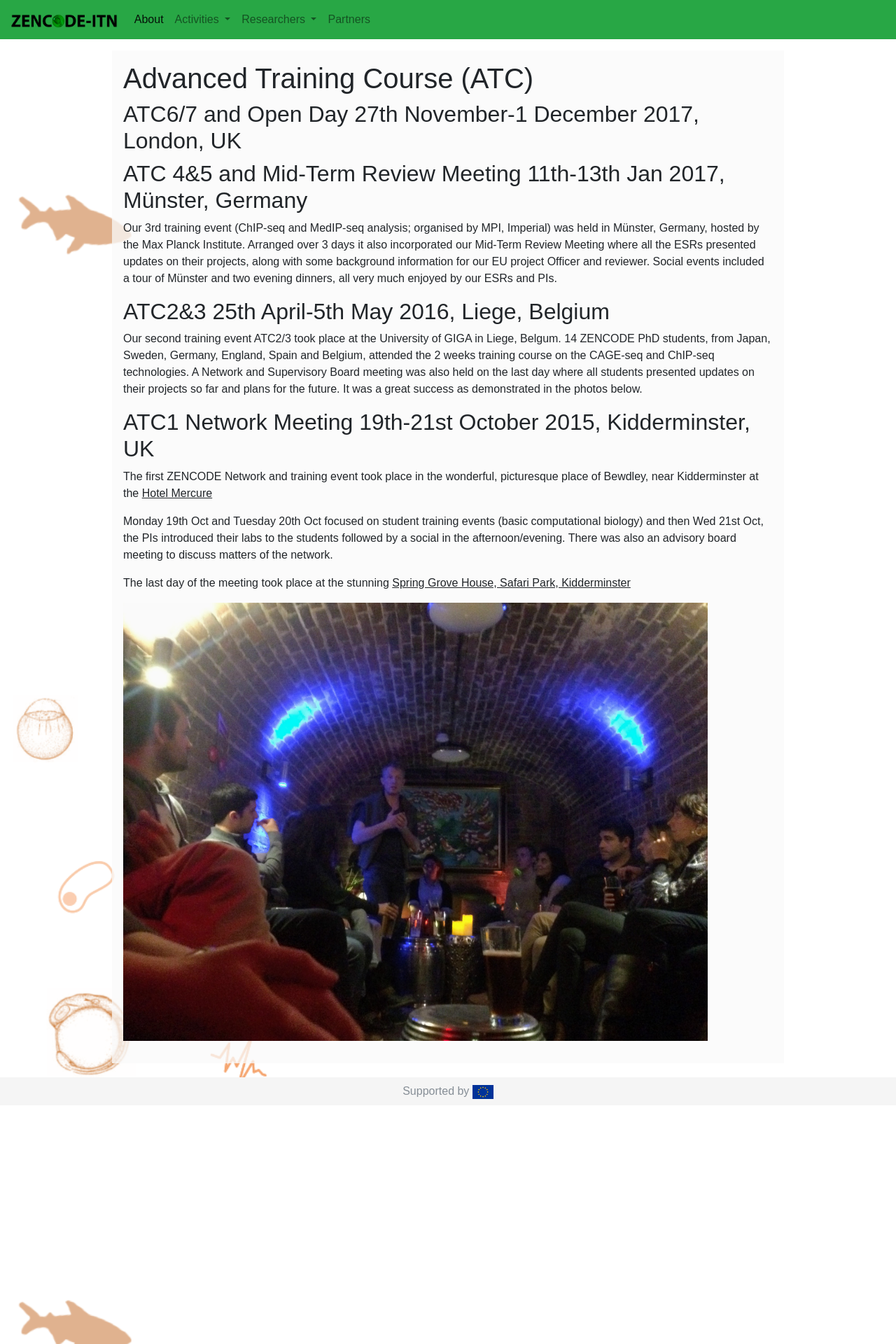
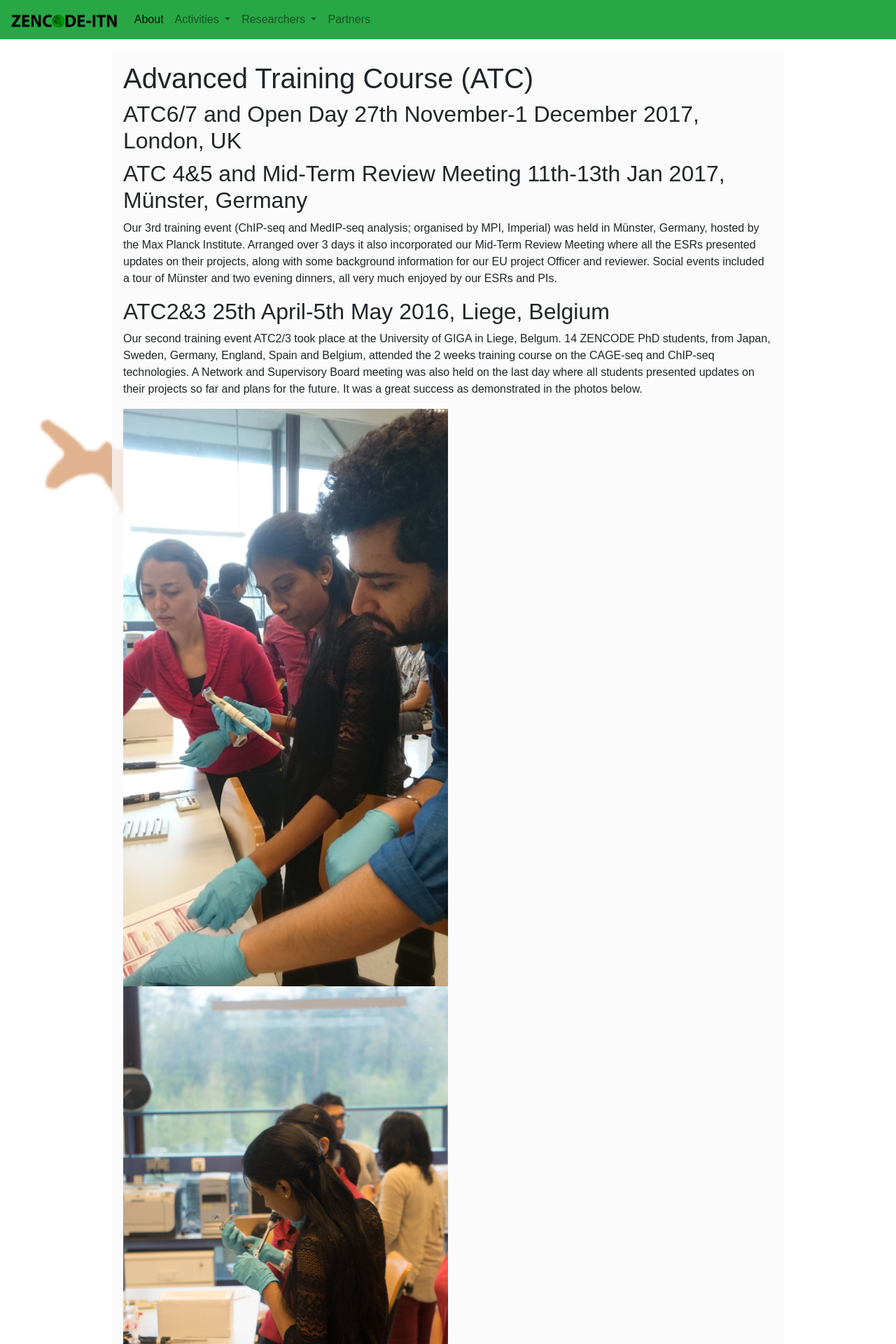
Before and after one commit to zencode-itn/zencode-itn.github.io, a Jekyll site: the page built from _posts/2017-12-14-atc.md, in a window 1280 px wide. Shown: the top 1920 px of the page at 70% size. Built offline with Jekyll 4.4.1, drawn with Linux system fonts in a browser that asks for light colours; nearby versions of some CDN libraries; a script that is not in the unit is left out.

Commit message:
added gallery mode for atc page

```diff
--- a/_posts/2017-12-14-atc.md
+++ b/_posts/2017-12-14-atc.md
@@ -9,11 +9,23 @@ permalink: /atc.html
 
 ## ATC 4&5 and Mid-Term Review Meeting 11th-13th Jan 2017, Münster, Germany
 Our 3rd training event (ChIP-seq and MedIP-seq analysis; organised by MPI, Imperial) was held in Münster, Germany, hosted by the Max Planck Institute. Arranged over 3 days it also incorporated our Mid-Term Review Meeting where all the ESRs presented updates on their projects, along with some background information for our EU project Officer and reviewer. Social events included a tour of Münster and two evening dinners, all very much enjoyed by our ESRs and PIs.
-
+<div class="image-gallery d-flex flex-column flex-wrap  align-self-start">
+{% for image in site.static_files %}
+{% if image.path contains 'images/atcs/atc4-5/' %}
+<img src="{{ image.path }}" alt="image" class="post-image inline-block"/>
+{% endif %}
+{% endfor %}
+</div>
 ## ATC2&3 25th April-5th May 2016, Liege, Belgium
 
 Our second training event ATC2/3 took place at the University of GIGA in Liege, Belgum. 14 ZENCODE PhD students, from Japan, Sweden, Germany, England, Spain and Belgium, attended the 2 weeks training course on the CAGE-seq and ChIP-seq technologies. A Network and Supervisory Board meeting was also held on the last day where all students presented updates on their projects so far and plans for the future. It was a great success as demonstrated in the photos below.
-
+<div class="image-gallery d-flex flex-column flex-wrap  align-self-start">
+{% for image in site.static_files %}
+{% if image.path contains 'images/atcs/atc2-3/' %}
+<img src="{{ image.path }}" alt="image" class="post-image-sm inline-block"/>
+{% endif %}
+{% endfor %}
+</div>
 ##  ATC1 Network Meeting 19th-21st October 2015, Kidderminster, UK
 The first ZENCODE Network and training event took place in the wonderful, picturesque place of Bewdley, near Kidderminster at the [Hotel Mercure](http://www.mercurekidderminster.co.uk/)
 
@@ -21,4 +33,4 @@ Monday 19th Oct and Tuesday 20th Oct focused on student training events (basic c
 
 The last day of the meeting took place at the stunning [Spring Grove House, Safari Park, Kidderminster](http://www.springgrovehouse.co.uk/)
 
-![ATC1](/library/images/atc/atc1.jpg){: .post-image}
+![ATC1](/library/images/atcs/atc1.jpg){: .post-image}
--- a/library/css/main.css
+++ b/library/css/main.css
@@ -94,12 +94,19 @@ a:hover{
   background-color: rgba(250,250,250,0.75);
 }
 .post-image{
-  margin-left: auto;
   height: auto;
   width: auto;
   max-width: 90%;
 }
-
+.post-image-sm{
+  height: auto;
+  width: auto;
+  width: 50%;
+}
+.image-gallery{
+  /* height: 100vw; */
+  max-height: 2200px;
+}
 .vertical-bar{
 border-left: 1.2pt solid grey;
 margin-right: 0.25em;
```
Also changed, not shown: library/images/atcs/atc1.jpg (renamed from library/images/atc/atc1.jpg), library/images/atcs/atc2-3/1.jpg (added), library/images/atcs/atc2-3/2.jpg (added), library/images/atcs/atc2-3/4.jpg (added), 4 other files.
